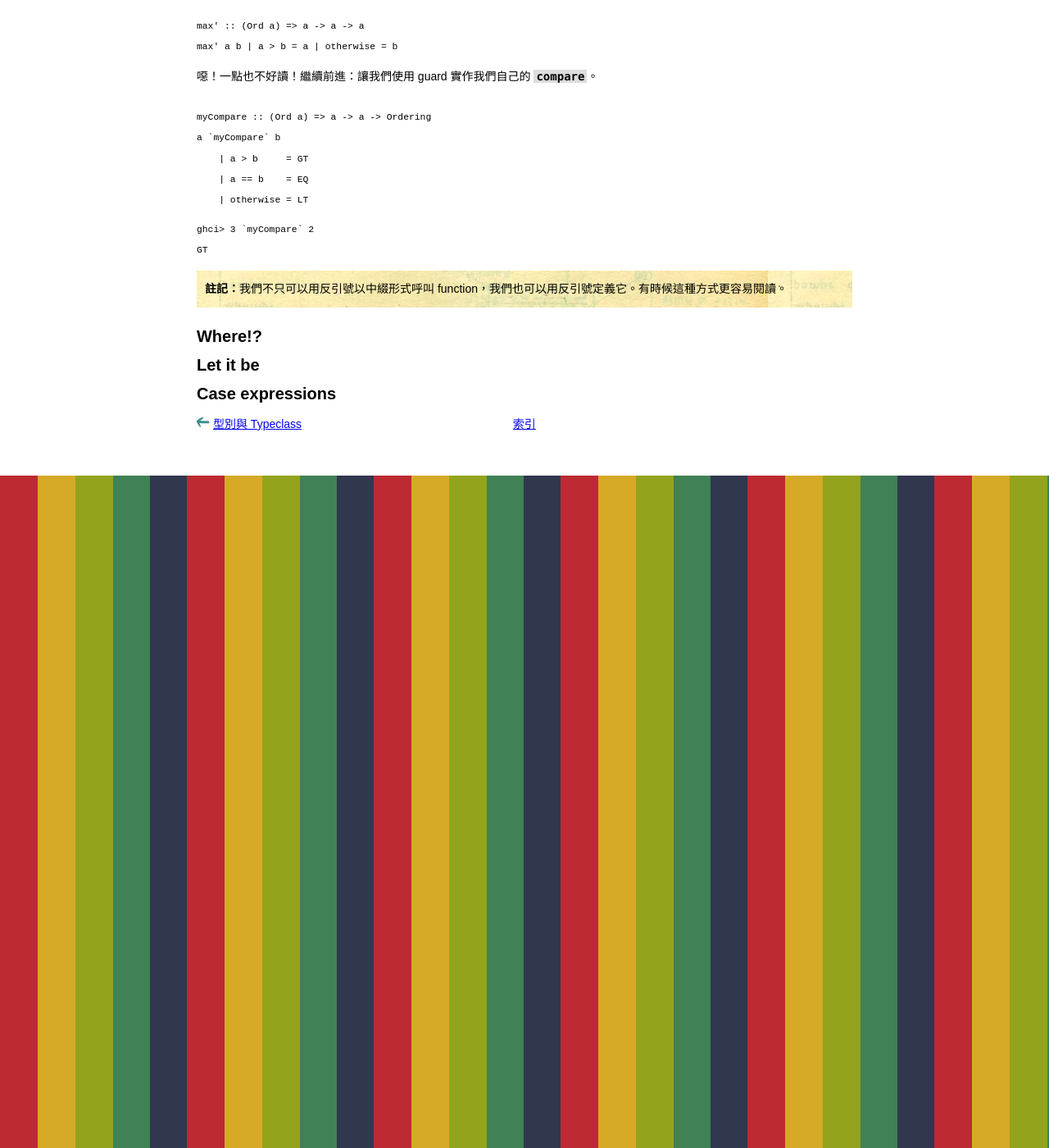
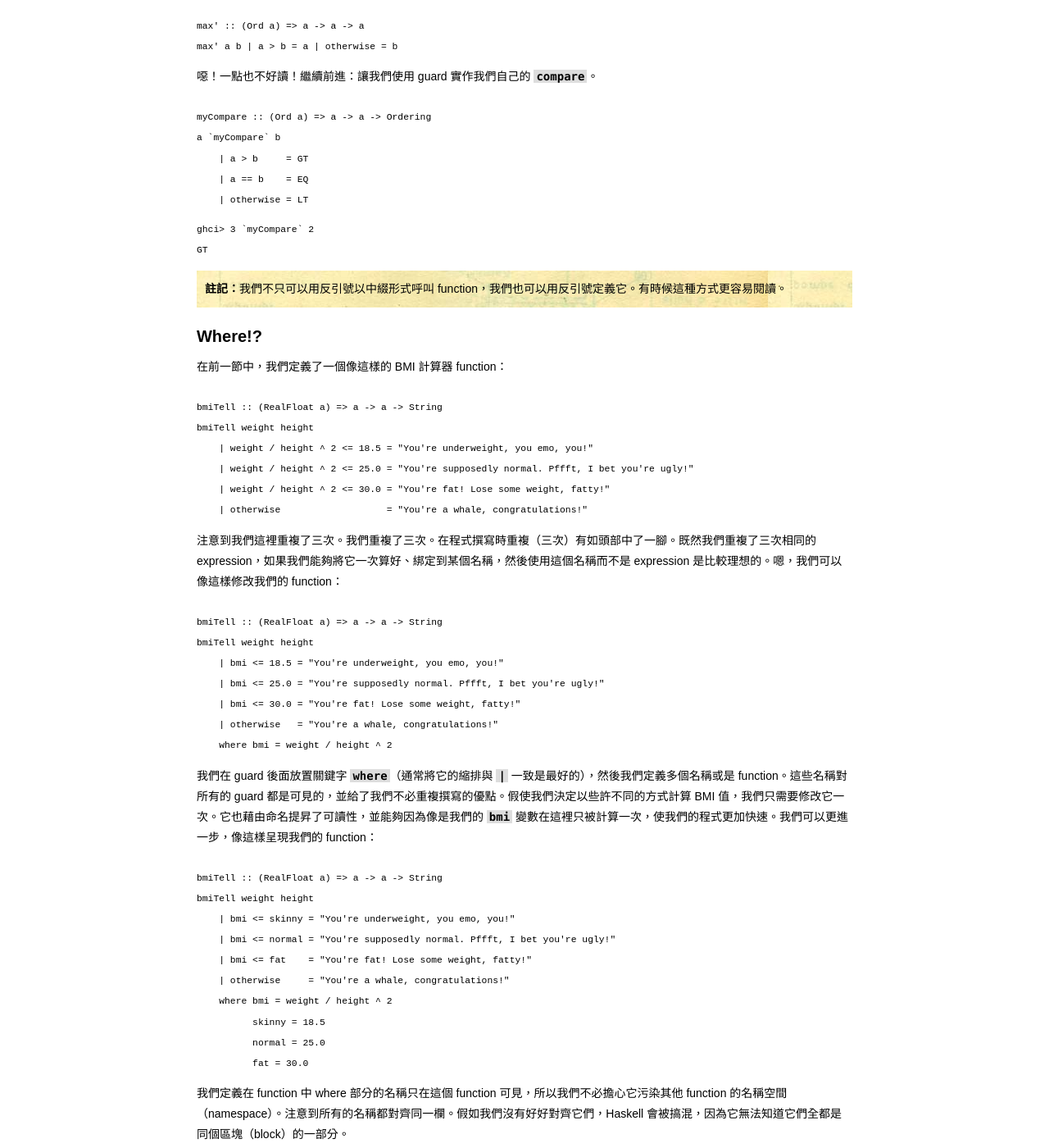
Before and after one commit to jason2506/lyah.zh-tw, a Jekyll site: the page built from syntax-in-functions/index.md, in a window 1280 px wide and 1400 px high, scrolled down 5886 px. Shown: the whole window at 82% size. Built offline with Jekyll 4.4.1, drawn with Linux system fonts in a browser that asks for light colours; Markdown is read by kramdown in place of the engine named in the settings; some of the changed text lies outside the part shown.

Commit message:
Translate third section in Chapter 4.

```diff
--- a/syntax-in-functions/index.md
+++ b/syntax-in-functions/index.md
@@ -263,6 +263,79 @@ GT
 
 ## <a name="where">Where!?</a>
 
+在前一節中，我們定義了一個像這樣的 BMI 計算器 function：
+
+<pre name="code" class="haskell: hs">
+bmiTell :: (RealFloat a) => a -> a -> String
+bmiTell weight height
+    | weight / height ^ 2 <= 18.5 = "You're underweight, you emo, you!"
+    | weight / height ^ 2 <= 25.0 = "You're supposedly normal. Pffft, I bet you're ugly!"
+    | weight / height ^ 2 <= 30.0 = "You're fat! Lose some weight, fatty!"
+    | otherwise                   = "You're a whale, congratulations!"
+</pre>
+
+注意到我們這裡重複了三次。我們重複了三次。在程式撰寫時重複（三次）有如頭部中了一腳。既然我們重複了三次相同的 expression，如果我們能夠將它一次算好、綁定到某個名稱，然後使用這個名稱而不是 expression 是比較理想的。嗯，我們可以像這樣修改我們的 function：
+
+<pre name="code" class="haskell: hs">
+bmiTell :: (RealFloat a) => a -> a -> String
+bmiTell weight height
+    | bmi <= 18.5 = "You're underweight, you emo, you!"
+    | bmi <= 25.0 = "You're supposedly normal. Pffft, I bet you're ugly!"
+    | bmi <= 30.0 = "You're fat! Lose some weight, fatty!"
+    | otherwise   = "You're a whale, congratulations!"
+    where bmi = weight / height ^ 2
+</pre>
+
+我們在 guard 後面放置關鍵字 `where`（通常將它的縮排與 `|` 一致是最好的），然後我們定義多個名稱或是 function。這些名稱對所有的 guard 都是可見的，並給了我們不必重複撰寫的優點。假使我們決定以些許不同的方式計算 BMI 值，我們只需要修改它一次。它也藉由命名提昇了可讀性，並能夠因為像是我們的 `bmi` 變數在這裡只被計算一次，使我們的程式更加快速。我們可以更進一步，像這樣呈現我們的 function：
+
+<pre name="code" class="haskell: hs">
+bmiTell :: (RealFloat a) => a -> a -> String
+bmiTell weight height
+    | bmi <= skinny = "You're underweight, you emo, you!"
+    | bmi <= normal = "You're supposedly normal. Pffft, I bet you're ugly!"
+    | bmi <= fat    = "You're fat! Lose some weight, fatty!"
+    | otherwise     = "You're a whale, congratulations!"
+    where bmi = weight / height ^ 2
+          skinny = 18.5
+          normal = 25.0
+          fat = 30.0
+</pre>
+
+我們定義在 function 中 where 部分的名稱只在這個 function 可見，所以我們不必擔心它污染其他 function 的名稱空間（namespace）。注意到所有的名稱都對齊同一欄。假如我們沒有好好對齊它們，Haskell 會被搞混，因為它無法知道它們全都是同個區塊（block）的一部分。
+
+<i>where</i> 綁定並不會共享於不同模式的 function 主體。如果你想要一個 function 的多個模式存取某些共享的名稱，你必須將它定義為全域。
+
+你也可以在 where 綁定使用*模式匹配*！我們可以改寫我們先前 function 的 where 部分為：
+
+<pre name="code" class="haskell: hs">
+...
+where bmi = weight / height ^ 2
+      (skinny, normal, fat) = (18.5, 25.0, 30.0)
+</pre>
+
+讓我們建立另一個相當沒用的 function，它接收一個姓氏與一個名字，並傳回給某人他的縮寫。
+
+<pre name="code" class="haskell: hs">
+initials :: String -> String -> String
+initials firstname lastname = [f] ++ ". " ++ [l] ++ "."
+    where (f:_) = firstname
+          (l:_) = lastname
+</pre>
+
+我們可以直接在 function 的參數裡達成這個模式匹配（它實際上會更短也更清楚），不過這只是想證明在 where 綁定做到這件事也是可能的。
+
+如同我們在 where 區塊裡定義常數，你也可以定義 function。繼續健康的程式題材，讓我們建立一個接收一串體重－身高 pair 的 list，並傳回一串 BMI list 的 function。
+
+<pre name="code" class="haskell: hs">
+calcBmis :: (RealFloat a) => [(a, a)] -> [a]
+calcBmis xs = [bmi w h | (w, h) <- xs]
+    where bmi weight height = weight / height ^ 2
+</pre>
+
+就只有這樣而已！在這個範例中，我們必須將 `bmi` 引入為一個 function 的原因，是因為我們無法僅從 function 的參數計算出一個 BMI 值。我們必須檢驗傳遞到 function 的 list，而對於其中的每個 pair 都有不同的 BMI 值。
+
+<i>where</i> 綁定也可以是巢狀的。建立一個 function 並在其 where 子句（clause）中定義某些輔助 function，然後也給這些 function 一些輔助 function，每個 function 都有各自的 where 子句，這是一個常見的慣用寫法。
+
 ## <a name="let-it-be">Let it be</a>
 
 ## <a name="case-expressions">Case expressions</a>
```
